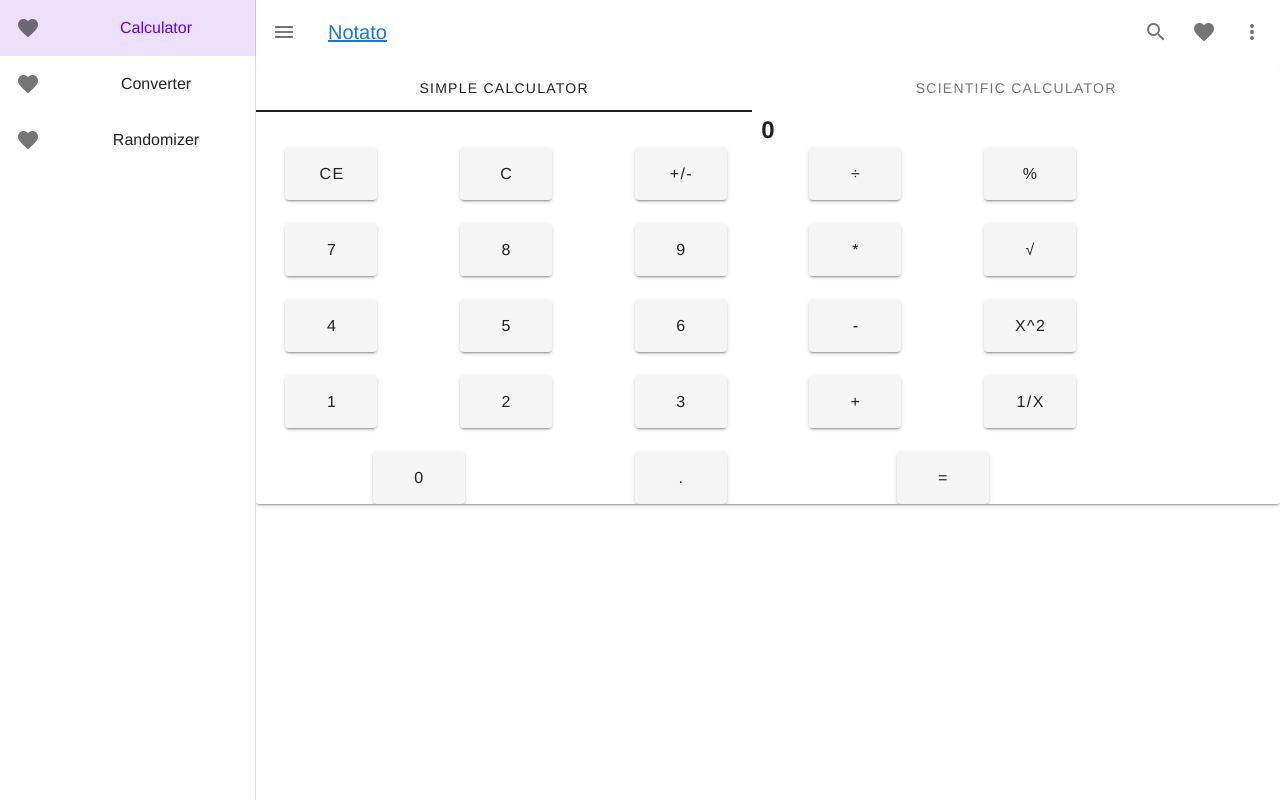
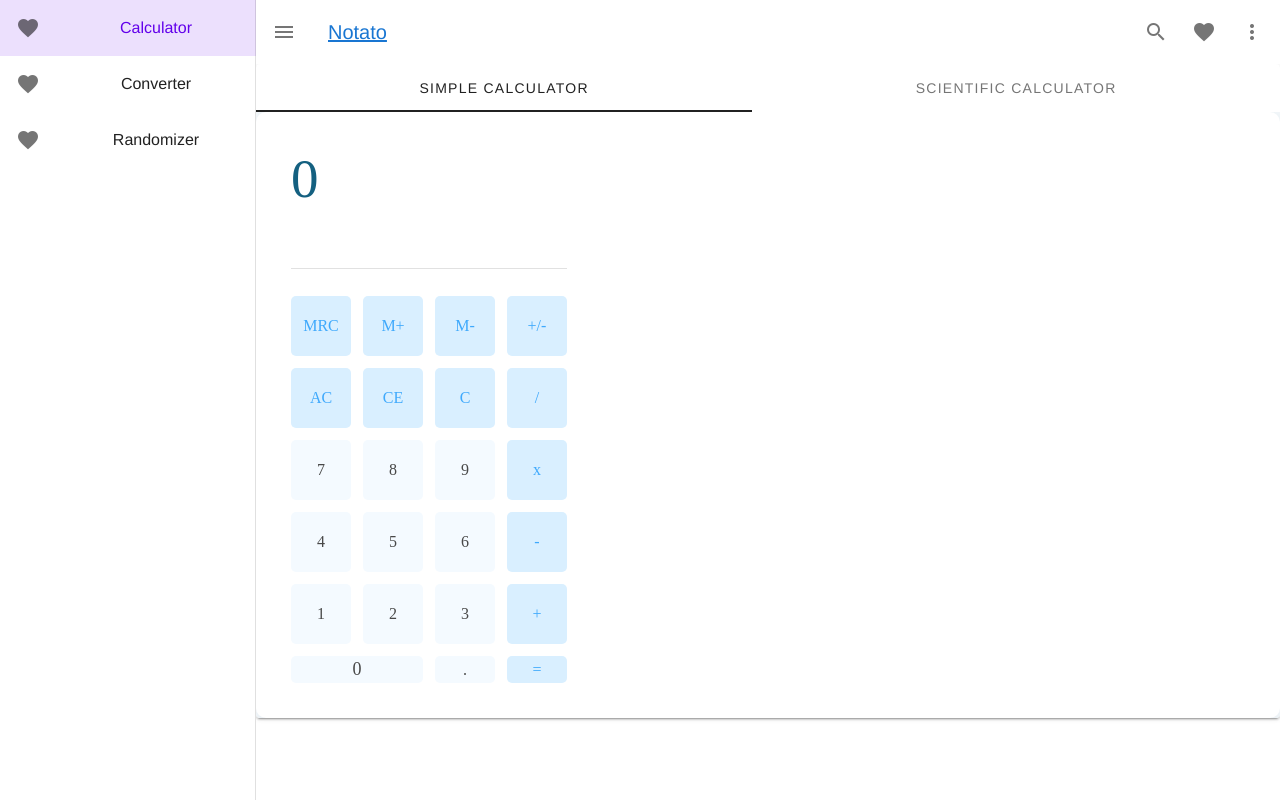
Before and after one commit to Notato-SE/frontend, a Vue app: page / in a window 1280 px wide. Built offline with nearby package versions, Linux system fonts and the light colour scheme.

Commit message:
polished: simple cal

```diff
--- a/babel.config.js
+++ b/babel.config.js
@@ -1,3 +1,5 @@
+/** eslint-disabled no-used-vars */
+/** eslint-disabled no-used-components */
 module.exports = {
   presets: ["@vue/cli-plugin-babel/preset"],
 };
--- a/package.json
+++ b/package.json
@@ -10,6 +10,7 @@
   "dependencies": {
     "core-js": "^3.6.5",
     "vue": "^2.6.11",
+    "vue-and-devices-mocks": "^1.0.0",
     "vue-router": "^3.2.0",
     "vuetify": "^2.2.11",
     "vuex": "^3.4.0"
--- a/public/index.html
+++ b/public/index.html
@@ -11,8 +11,14 @@
   </title>
   <link href="https://fonts.googleapis.com/css?family=Roboto:100,300,400,500,700,900" rel="stylesheet">
   <link href="https://cdn.jsdelivr.net/npm/@mdi/font@4.x/css/materialdesignicons.min.css" rel="stylesheet">
-    <link rel="stylesheet" href="https://fonts.googleapis.com/css?family=Roboto:100,300,400,500,700,900">
-    <link rel="stylesheet" href="https://cdn.jsdelivr.net/npm/@mdi/font@latest/css/materialdesignicons.min.css">
+  <link rel="stylesheet" href="https://fonts.googleapis.com/css?family=Roboto:100,300,400,500,700,900">
+  <link rel="stylesheet" href="https://cdn.jsdelivr.net/npm/@mdi/font@latest/css/materialdesignicons.min.css">
+
+  <link href="https://cdn.jsdelivr.net/npm/bootstrap@5.0.0-beta1/dist/css/bootstrap.min.css" rel="stylesheet"
+    integrity="sha384-giJF6kkoqNQ00vy+HMDP7azOuL0xtbfIcaT9wjKHr8RbDVddVHyTfAAsrekwKmP1" crossorigin="anonymous">
+  <script src="https://cdn.jsdelivr.net/npm/bootstrap@5.0.0-beta1/dist/js/bootstrap.bundle.min.js"
+    integrity="sha384-ygbV9kiqUc6oa4msXn9868pTtWMgiQaeYH7/t7LECLbyPA2x65Kgf80OJFdroafW"
+    crossorigin="anonymous"></script>
 </head>
 
 <body>
--- a/src/components/calculators/CalBtn.vue
+++ b/src/components/calculators/CalBtn.vue
@@ -1,9 +1,10 @@
 <template>
-  <v-container fluid class="pa-0 ma-0">
-    <v-btn class="btn btn-primary shadow-sm m-5" x-large @click="clicked()">
-      {{ str }}
-    </v-btn>
-  </v-container>
+  <div
+    class="input-btn row justify-content-center align-self-center"
+    @click="clicked()"
+  >
+    {{ str }}
+  </div>
 </template>
 <script>
 export default {
@@ -23,5 +24,13 @@ export default {
   },
 };
 </script>
-<style lang="">
+<style lang="scss" scoped>
+.input-btn:hover {
+  cursor: pointer;
+}
+
+.input-btn {
+  background-color: darkblue;
+  color: white;
+}
 </style>
--- /dev/null
+++ b/src/components/calculators/InputDisplay.vue
@@ -0,0 +1,14 @@
+<template>
+  <div>
+    <v-text-field style="align-right" v-model="val">{{ val }}</v-text-field>
+  </div>
+</template>
+<script>
+export default {
+  props: {
+    val: String,
+  },
+};
+</script>
+<style lang="">
+</style>
--- a/src/components/calculators/SimpleCalculator.vue
+++ b/src/components/calculators/SimpleCalculator.vue
@@ -1,41 +1,41 @@
 <template>
-  <div>
-    <h4>{{ cal.history }}</h4>
-    <h2>{{ cal.currVal }}</h2>
-    <!-- <cal-btn str="1" @pressed="appendVal"></cal-btn>
-    <cal-btn str="2" @pressed="appendVal"></cal-btn>
-    <cal-btn str="3" @pressed="appendVal"></cal-btn> -->
-    <v-row v-for="(arr, i) in keys" :key="`arr:` + i">
-      <v-col
-        :cols="2 * (key.colspan || 1)"
-        height="100px"
-        v-for="key in arr"
-        :key="key.str"
-      >
-        <cal-btn
-          :str="key.str"
-          :realStr="key.realStr"
-          @pressed="
-            key.type === 'input' ? appendVal($event) : operatorClicked($event)
-          "
-        >
-        </cal-btn>
-      </v-col>
-    </v-row>
-    <!-- <cal-btn
-      v-for="key in keys"
-      :str="key.str"
-      @pressed="key.type === 'input' ? appendVal($event) : appendVal($event)"
-      :key="key.str"
-    ></cal-btn> -->
-  </div>
+  <v-container fluid>
+    <div class="calculator">
+      <div class="answer">{{ cal.currVal }}</div>
+      <div class="display">{{ cal.history }}</div>
+      <div @click="actionClicked('MRC')" class="btn operator">MRC</div>
+      <div @click="actionClicked('M+')" class="btn operator">M+</div>
+      <div @click="actionClicked('M-')" class="btn operator">M-</div>
+      <div @click="actionClicked('+/-')" class="btn operator">+/-</div>
+      <div @click="actionClicked('AC')" class="btn operator">AC</div>
+      <div @click="actionClicked('CE')" class="btn operator">CE</div>
+      <div @click="actionClicked('C')" class="btn operator">C</div>
+      <div @click="operatorClicked('/')" class="btn operator">/</div>
+      <div @click="appendVal('7')" class="btn">7</div>
+      <div @click="appendVal('8')" class="btn">8</div>
+      <div @click="appendVal('9')" class="btn">9</div>
+      <div @click="operatorClicked('*')" id="times" class="btn operator">x</div>
+      <div @click="appendVal('4')" class="btn">4</div>
+      <div @click="appendVal('5')" class="btn">5</div>
+      <div @click="appendVal('6')" class="btn">6</div>
+      <div @click="operatorClicked('-')" id="minus" class="btn operator">-</div>
+      <div @click="appendVal('1')" class="btn">1</div>
+      <div @click="appendVal('2')" class="btn">2</div>
+      <div @click="appendVal('3')" class="btn">3</div>
+      <div @click="operatorClicked('+')" class="btn operator">+</div>
+      <div @click="appendVal('0')" class="zero">0</div>
+      <div @click="appendVal('.')" class="btn">.</div>
+      <div @click="actionClicked('=')" class="btn operator">=</div>
+    </div>
+  </v-container>
 </template>
 <script>
-import CalBtn from "./CalBtn.vue";
+// import InputDisplay from "./InputDisplay.vue";
+// import CalBtn from "./CalBtn.vue";
 import Calculator from "../../models/Calculator";
 
 export default {
-  components: { CalBtn },
+  // components: { CalBtn, InputDisplay },
   data: () => ({
     cal: new Calculator(),
     keys: [
@@ -154,19 +154,112 @@ export default {
     operatorClicked(op) {
       this.cal.setOp(op);
     },
+    actionClicked(str) {
+      this.cal.action(str);
+    },
   },
   created() {
     window.addEventListener("keydown", (e) => {
       if (!isNaN(parseInt(e.key)) || e.key === ".") {
         this.appendVal(e.key);
-      } else {
+      } else if (
+        ["+", "-", "/", "*", "Escape", "Enter", "Backspace"].includes(e.key)
+      ) {
         console.log("op");
-        if (e.key === "Enter") this.operatorClicked("=");
-        else this.operatorClicked(e.key);
+        let clicked = e.key;
+        if (clicked === "Enter") clicked = "=";
+        else if (clicked === "Escape") clicked = "CE";
+        else if (clicked === "Backspace") clicked = "C";
+
+        if (["Escape", "Enter", "Backspace"].includes(e.key))
+          this.actionClicked(clicked);
+        else this.operatorClicked(clicked);
       }
+
+      console.log(e.key);
     });
   },
 };
 </script>
-<style lang="">
+<style scoped>
+* {
+  margin: 0;
+  padding: 0;
+  box-sizing: border-box;
+}
+
+::selection {
+  background: none;
+}
+
+body {
+  background-color: #3fa9fc;
+}
+
+#app {
+  display: flex;
+  align-items: center;
+  justify-content: center;
+  height: 100vh;
+  width: 100vw;
+}
+
+.calculator {
+  display: grid;
+  grid-template-rows: repeat(7, minmax(60px, auto));
+  grid-template-columns: repeat(4, 60px);
+  grid-gap: 12px;
+  padding: 35px;
+  font-family: "Poppins";
+  font-weight: 300;
+  font-size: 18px;
+  background-color: #ffffff;
+  border-radius: 10px;
+  box-shadow: 0px 3px 80px -30px rgba(13, 81, 134, 1);
+}
+
+.btn,
+.zero {
+  display: flex;
+  align-items: center;
+  justify-content: center;
+  cursor: pointer;
+  text-align: center;
+  text-decoration: none;
+  outline: none;
+  color: #484848;
+  background-color: #f4faff;
+  border-radius: 5px;
+}
+
+.display,
+.answer {
+  grid-column: 1 / 5;
+  display: flex;
+  align-items: center;
+}
+
+.display {
+  color: #a3a3a3;
+  border-bottom: 1px solid #e1e1e1;
+  margin-bottom: 15px;
+  overflow: hidden;
+  text-overflow: clip;
+}
+
+.answer {
+  font-weight: 500;
+  color: #146080;
+  font-size: 55px;
+  height: 65px;
+}
+
+.zero {
+  grid-column: 1 / 3;
+}
+
+.operator {
+  background-color: #d9efff;
+  color: #3fa9fc;
+}
 </style>
--- a/src/models/Calculator.js
+++ b/src/models/Calculator.js
@@ -1,9 +1,11 @@
+/* eslint-disable no-case-declarations */
 export default function Calculator() {
   return {
     values: ["0", "0"],
     currVal: "0",
     history: "",
     justReset: true,
+    mrcClickedPreviously: false,
     op: "",
     append(appendStr) {
       if (this.currVal === "0") {
@@ -27,13 +29,57 @@ export default function Calculator() {
         this.op = op;
         this.history = this.currVal + " " + op;
         this.currVal = "0";
-      } else {
-        this.history = this.history + " " + this.currVal;
-        this.currVal = this.calculate();
-        this.reset();
       }
 
       console.log(this.op);
+    },
+    action(str) {
+      switch (str) {
+        case "AC":
+          this.reset();
+          this.currVal = "0";
+          this.afterReset();
+          break;
+        case "CE":
+          this.currVal = "0";
+
+          break;
+        case "C":
+          if (this.currVal != "0")
+            this.currVal = this.currVal.substr(0, this.currVal.length - 1);
+
+          if (this.currVal.length === 0) this.currVal = "0";
+          break;
+        case "=":
+          this.history = this.history + " " + this.currVal;
+          this.currVal = this.calculate();
+          this.reset();
+          break;
+        case "+/-":
+          this.currVal = this.currVal.startsWith("-")
+            ? this.currVal.substr(1)
+            : "-" + this.currVal;
+          break;
+        case "M+":
+        case "M-":
+          const mem = localStorage.getItem("mem") ?? 0;
+          console.log(mem);
+          localStorage.setItem(
+            "mem",
+            str === "M+"
+              ? parseFloat(mem) + parseFloat(this.currVal)
+              : parseFloat(mem) - parseFloat(this.currVal)
+          );
+          break;
+        case "MRC":
+          this.currVal = localStorage.getItem("mem") ?? "0";
+          if (this.mrcClickedPreviously) localStorage.removeItem("mem");
+
+          this.mrcClickedPreviously = !this.mrcClickedPreviously;
+          break;
+        default:
+          break;
+      }
     },
     calculate() {
       console.log(this.history);
@@ -52,22 +98,7 @@ export default function Calculator() {
       }
     },
     handleSpecialOp(op) {
-      if (op === "C") {
-        this.currVal = "0";
-        this.afterReset();
-        return true;
-      } else if (op === "CE") {
-        this.reset();
-        this.currVal = "0";
-        this.history = "";
-        return true;
-      } else if (op === "+/-") {
-        this.currVal = this.currVal.startsWith("-")
-          ? this.currVal.substr(1)
-          : "-" + this.currVal;
-
-        return true;
-      } else if (op === "√") {
+      if (op === "√") {
         this.history = "√" + this.currVal;
         this.currVal = Math.sqrt(this.currVal);
         return true;
```
Also changed, not shown: 1 other file (tests, documents, lock files or other folders).
